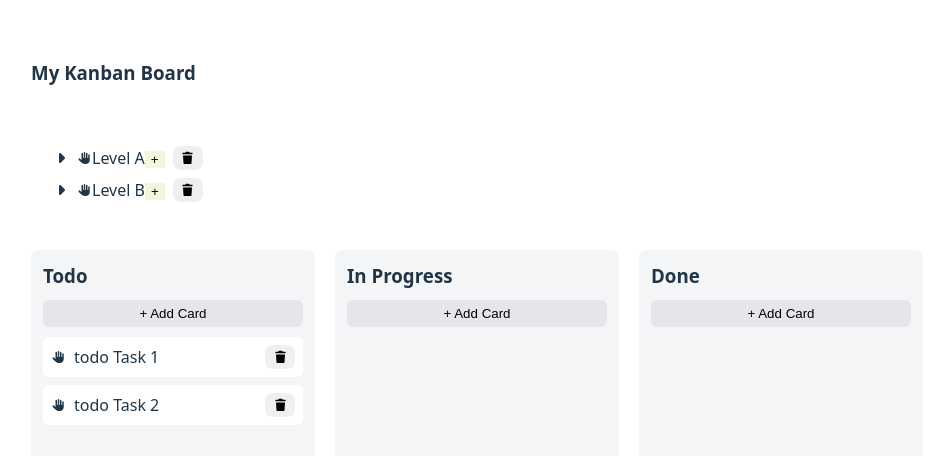
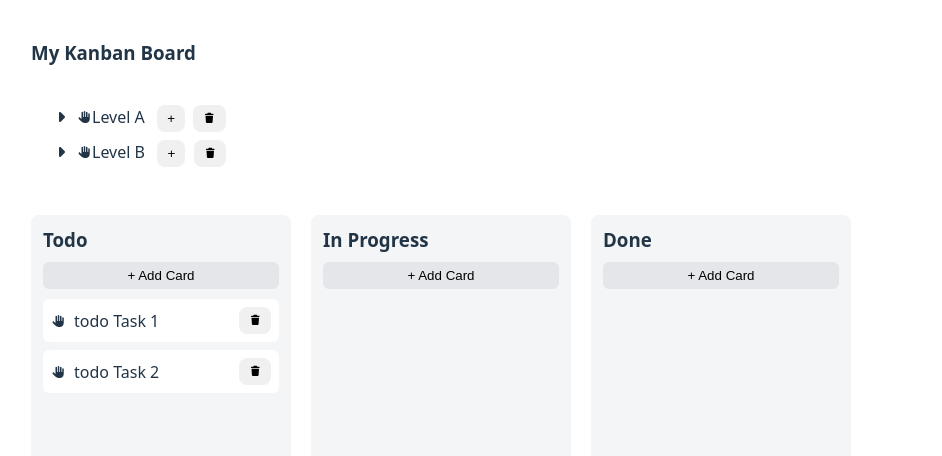
Before and after one commit to shravani0011/frontend-test, a React (Vite) app: page / in a window 1280 px wide. Shown: the top 456 px of the page, without its empty margins (9-951 px from the left). Built offline with nearby package versions, Linux system fonts and the light colour scheme.

Commit message:
Fixed css

```diff
--- a/src/components/kanban/Card.tsx
+++ b/src/components/kanban/Card.tsx
@@ -74,7 +74,7 @@ const Card = ({ card, columnId, deleteCard, updateCardTitle }: Props) => {
             )}
 
             {/* Delete Button */}
-            <button className="delete-button" onClick={() => deleteCard(card.id)}>
+            <button onClick={() => deleteCard(card.id)}>
                 <FontAwesomeIcon icon={faTrash} size="xs"/>
             </button>
         </div>
--- a/src/components/kanban/Column.tsx
+++ b/src/components/kanban/Column.tsx
@@ -28,7 +28,7 @@ const Column = ({ column, addCard, deleteCard, updateCardTitle }: Props) => {
             }}
         >
             <h3 style={{ margin: 0 }}>{column.title}</h3>
-            <button className="add-button"
+            <button
                 onClick={() => addCard(column.id)}
                 style={{
                     padding: "6px 8px",
--- a/src/components/tree/TreeNode.tsx
+++ b/src/components/tree/TreeNode.tsx
@@ -86,8 +86,8 @@ const TreeNode = ({ node, addNode, deleteNode }: Props) => {
                     {name}
                 </span>
             )}
-
-            <button className="add-button"
+             &nbsp;&nbsp;&nbsp;
+            <button
                 onClick={() => {
                     addNode(node.id);
                     setExpanded(true);
@@ -96,7 +96,7 @@ const TreeNode = ({ node, addNode, deleteNode }: Props) => {
                 +
             </button>
             &nbsp;&nbsp;
-            <button className="delete-button"
+            <button
                 onClick={() => {
                     if (confirm("Delete this node?")) {
                         deleteNode(node.id);
--- a/src/index.css
+++ b/src/index.css
@@ -1,56 +1,29 @@
-:root {
-  font-family: system-ui, Avenir, Helvetica, Arial, sans-serif;
-  line-height: 1.5;
-  font-weight: 400;
-
-  color-scheme: light;
-  color: #213547;
-  background-color: #ffffff;
-
-  font-synthesis: none;
-  text-rendering: optimizeLegibility;
-  -webkit-font-smoothing: antialiased;
-  -moz-osx-font-smoothing: grayscale;
+/* Reset */
+* {
+  box-sizing: border-box;
+  margin: 0;
+  padding: 0;
 }
 
-a {
-  font-weight: 500;
-  color: #646cff;
-  text-decoration: inherit;
-}
-a:hover {
-  color: #535bf2;
-}
-
-body {
-  margin: 0;
-  min-width: 320px;
+/* Force light mode */
+html, body {
+  background: #ffffff;
+  color: #213547;
+  font-family: system-ui, Avenir, Helvetica, Arial, sans-serif;
   min-height: 100vh;
 }
 
-h1 {
-  font-size: 3.2em;
-  line-height: 1.1;
+/* Links */
+a {
+  text-decoration: none;
+  color: inherit;
 }
 
-.delete-button {
+/* Buttons */
+button {
   border-radius: 8px;
-  border: 1px solid transparent;
-  padding: 0em 0.4em;
-  font-size: 1em;
-  font-weight: 500;
-  font-family: inherit;
+  border: none;
+  padding: 6px 10px;
+  background: #f0f0f0;
   cursor: pointer;
-  transition: border-color 0.25s;
 }
-.add-button{
-  border: none;
-  background-color: beige;
-}
-button:hover {
-  border-color: #646cff;
-}
-button:focus,
-button:focus-visible {
-  outline: 4px auto -webkit-focus-ring-color;
-}
```
